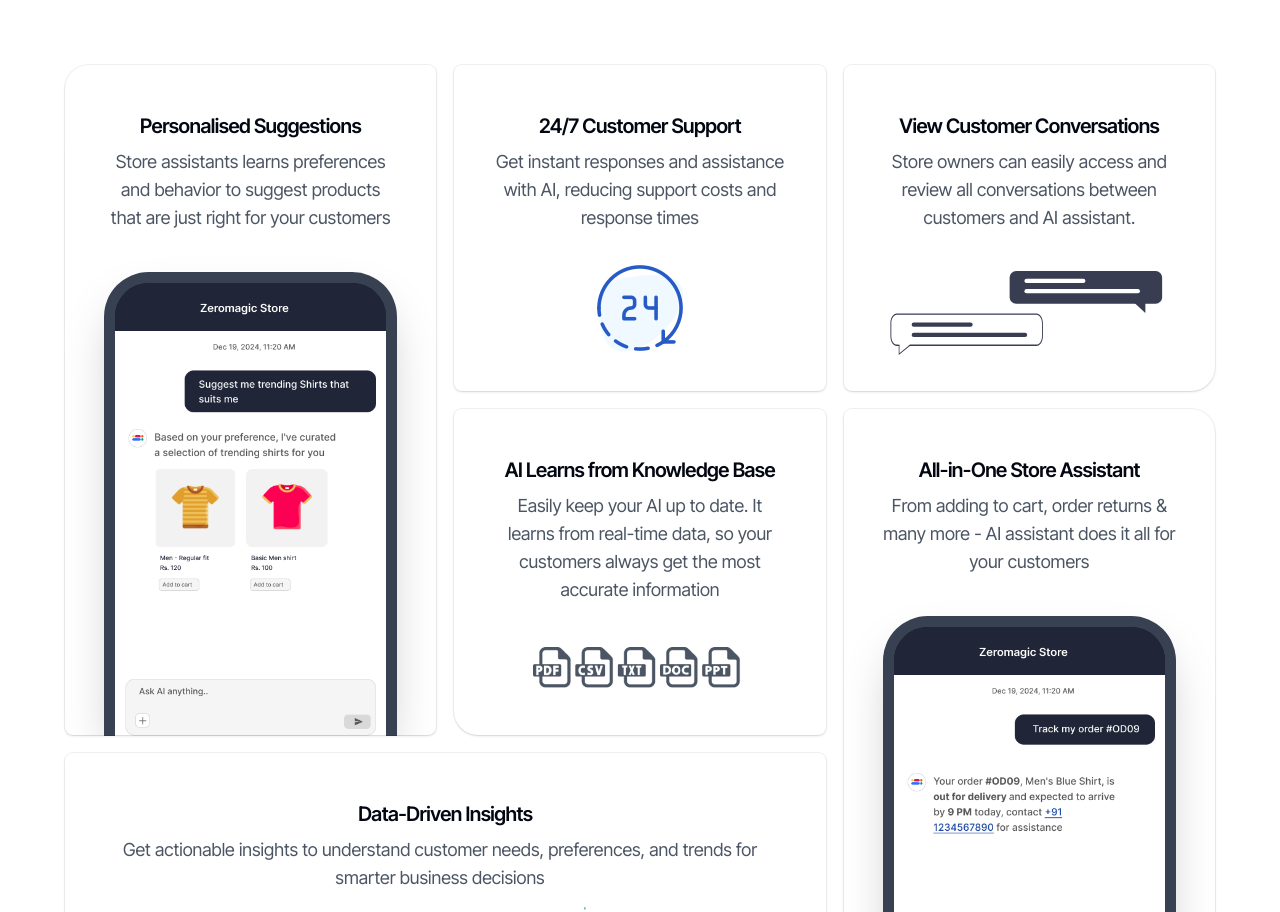
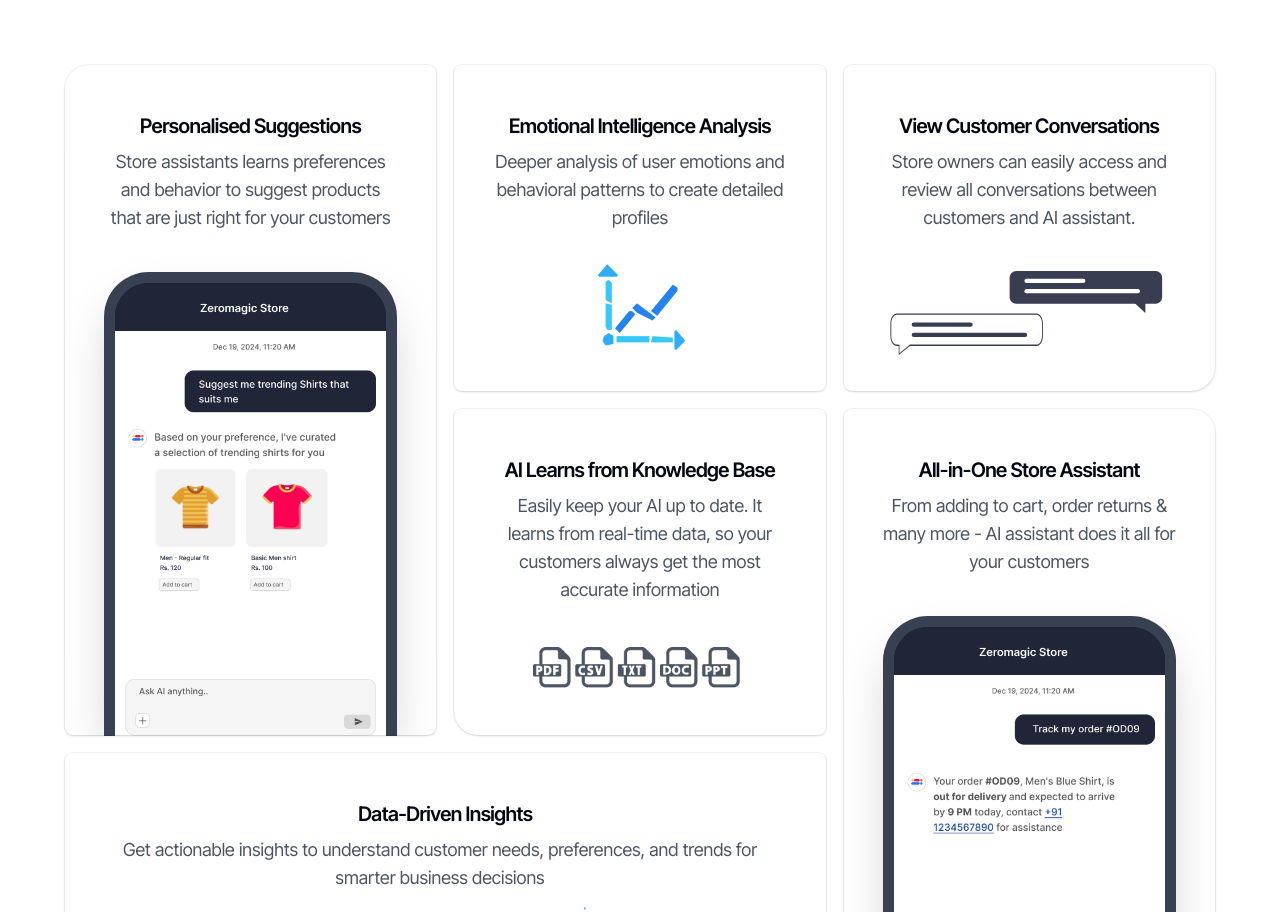
Before and after one commit to zeroagentio/magic-agent-site, a Next.js app: page / in a window 1280 px wide. Shown: the part 3410-4322 px from the top of the page. Built offline with nearby package versions, Linux system fonts and the light colour scheme.

Commit message:
refactor: feature grid

```diff
--- a/components/blocks/feature-grid.tsx
+++ b/components/blocks/feature-grid.tsx
@@ -4,7 +4,7 @@ import Products from "@/app/assets/products.png";
 import KnowledgeBase from "@/app/assets/knowledgebase.png";
 import Conversations from "@/app/assets/conversations.svg";
 import Orders from "@/app/assets/orders.png";
-
+import Analytics from "@/app/assets/analytics.png";
 import Image from "next/image";
 
 export default function FeatureGrid() {
@@ -45,17 +45,22 @@ export default function FeatureGrid() {
               <div className="absolute inset-px rounded-lg bg-white max-lg:rounded-t-[2rem]"></div>
               <div className="relative flex h-full flex-col overflow-hidden rounded-[calc(theme(borderRadius.lg)+1px)] max-lg:rounded-t-[calc(2rem+1px)]">
                 <div className="px-8 pt-8 sm:px-10 sm:pt-10">
-                  <p className="mt-2 text-xl font-semibold tracking-tight text-gray-950 max-lg:text-center">24/7 Customer Support</p>
+                  <p className="mt-2 text-xl font-semibold tracking-tight text-gray-950 max-lg:text-center">Emotional Intelligence Analysis</p>
+                  <p className="mt-2 max-w-lg text-lg  text-gray-600 max-lg:text-center">
+                  Deeper analysis of user emotions and behavioral patterns to create detailed profiles
+                  </p>
+
+                  {/* <p className="mt-2 text-xl font-semibold tracking-tight text-gray-950 max-lg:text-center">24/7 Customer Support</p>
                   <p className="mt-2 max-w-lg text-lg  text-gray-600 max-lg:text-center">
                   Get instant responses and assistance with AI, reducing support costs and response times
-                  </p>
+                  </p> */}
                 </div>
 
                 <div className="flex flex-1 items-center justify-center px-8 max-lg:pb-12 max-lg:pt-10 sm:px-10 lg:pb-2">
                 <Image
                     className="h-[min(152px,40cqw)] object-contain"
-                    src={Time}
-                    alt="Time"
+                    src={Analytics}
+                    alt="Analytics"
                   />
                 </div>
               </div>
@@ -66,17 +71,17 @@ export default function FeatureGrid() {
               <div className="absolute inset-px rounded-lg bg-white max-lg:rounded-t-[2rem]"></div>
               <div className="relative flex h-full flex-col overflow-hidden rounded-[calc(theme(borderRadius.lg)+1px)] max-lg:rounded-t-[calc(2rem+1px)]">
                 <div className="px-8 pt-8 sm:px-10 sm:pt-10">
-                  <p className="mt-2 text-xl font-semibold tracking-tight text-gray-950 max-lg:text-center">24/7 Customer Support</p>
+                  <p className="mt-2 text-xl font-semibold tracking-tight text-gray-950 max-lg:text-center">Emotional Intelligence Analysis</p>
                   <p className="mt-2 max-w-lg text-lg  text-gray-600 max-lg:text-center">
-                  Get instant responses and assistance with AI, reducing support costs and response times
+                  Deeper analysis of user emotions and behavioral patterns to create detailed profiles
                   </p>
                 </div>
 
                 <div className="flex flex-1 items-center justify-center px-8 max-lg:pb-12 max-lg:pt-10 sm:px-10 lg:pb-2">
                 <Image
                     className="h-[min(152px,40cqw)] object-contain"
-                    src={Time}
-                    alt="Time"
+                    src={Analytics}
+                    alt="Analytics"
                   />
                 </div>
               </div>
```
Also changed, not shown: app/assets/analytics.png (added), app/assets/time.png (deleted).
